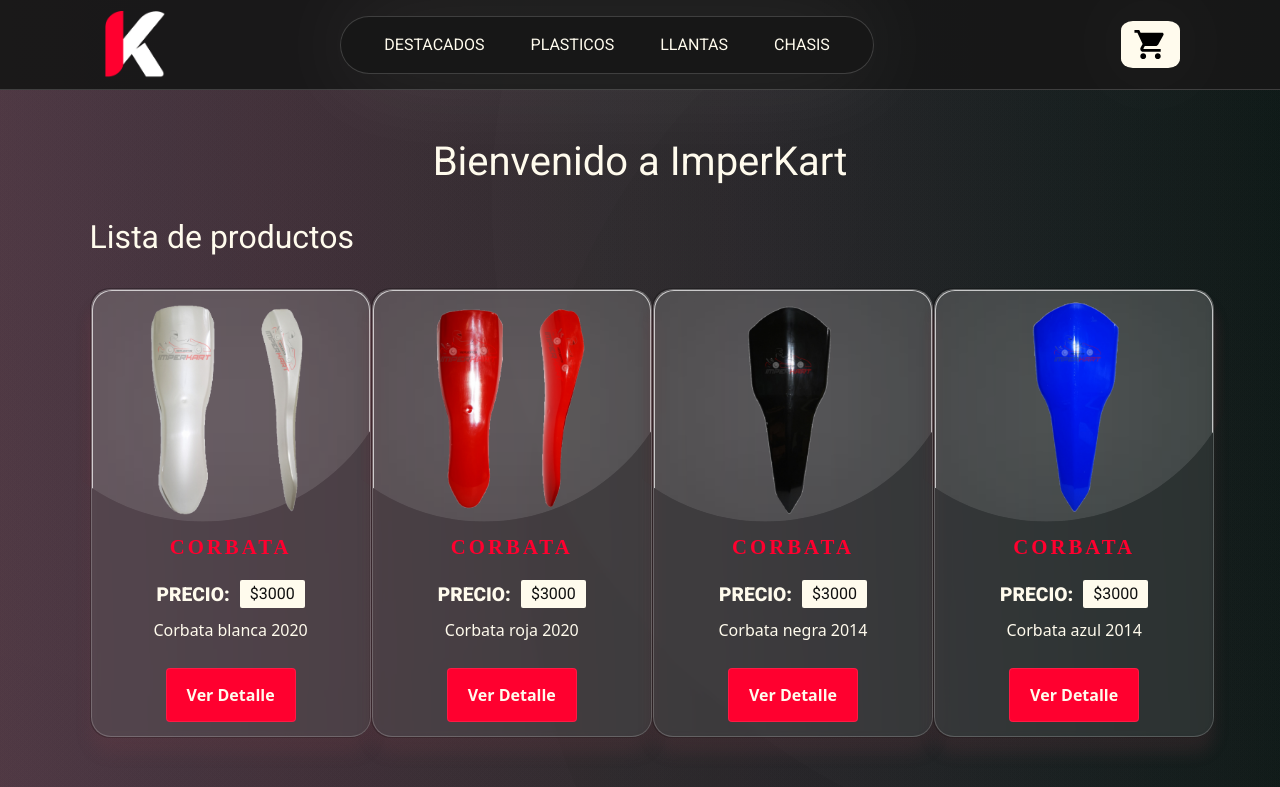
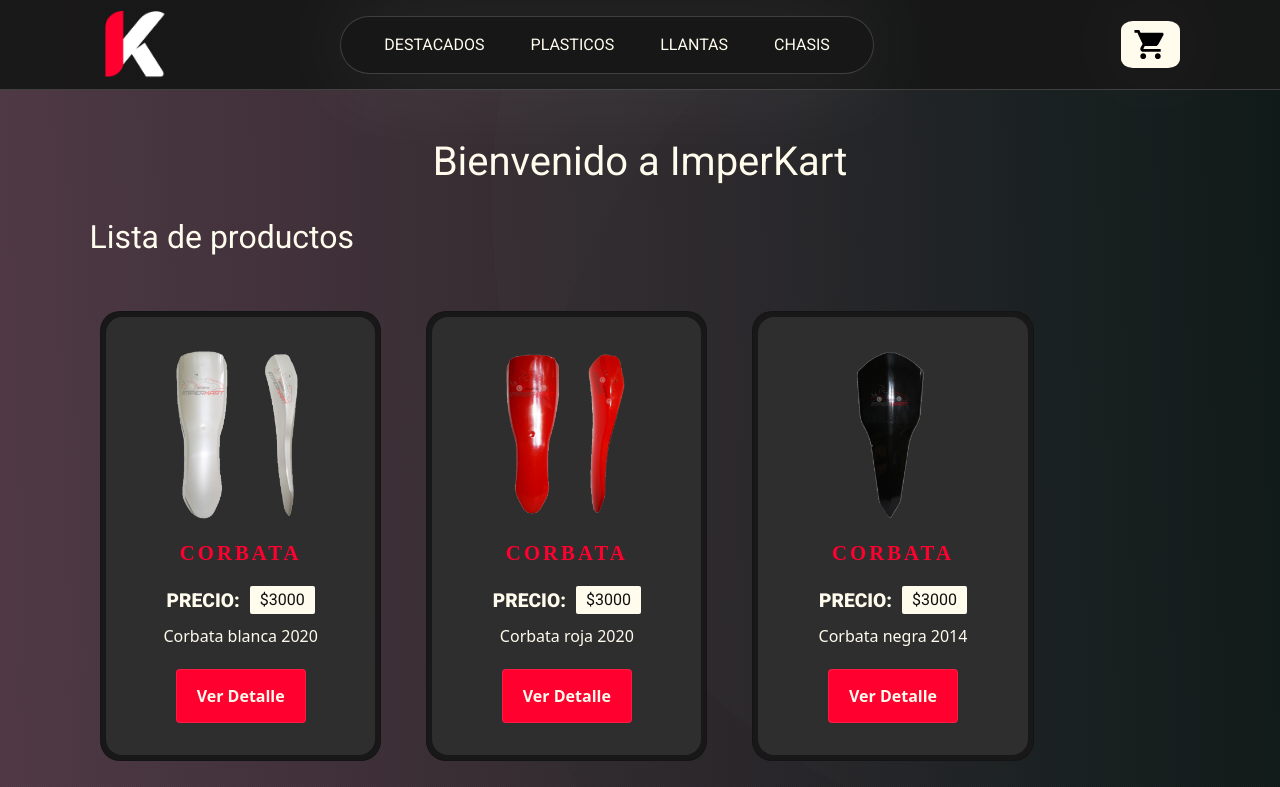
Before and after one commit to EzequielInsua/ImperKart-React, a React (Create React App) app: page / in a window 1280 px wide. Shown: the top 787 px of the page. Built offline with nearby package versions, Linux system fonts and the light colour scheme; a web font is replaced by a local one.

Commit message:
Desafío: Cart View

```diff
--- a/src/components/CardWidget/CardWidget.scss
+++ b/src/components/CardWidget/CardWidget.scss
@@ -1,4 +1,8 @@
 @import '../../sass/_variables.scss';
+
+.emptyCart{
+    text-align: center;
+}
 
 #card{
     background-color: transparent;
--- a/src/components/Cart/Cart.js
+++ b/src/components/Cart/Cart.js
@@ -13,8 +13,9 @@ const Cart = () => {
 
     if (cart.length === 0) {
         return (
-            <div className="cart">
+            <div className="emptyCart">
                 <h1>Carrito Vacio</h1>
+                <Link to={'/'} name="buy" className ='buy'>¡Es hora de llenarlo!</Link>
             </div>
         )
     }
--- a/src/components/Item/Item.js
+++ b/src/components/Item/Item.js
@@ -8,25 +8,17 @@ const Item = ({product}) => {
     const {image, name, abstract, price, id}= product
 
     return (
-        <div class="col">
         <div class="card">
             <div class="card2">
-                    <div  class="carousel carousel-dark slide" data-bs-ride="carousel">
-                        <div class="carousel-inner">
-                            <div class="carousel-item active">
-                                <img src={productsImage(`./${image}`)} className="d-block w-100" alt={name}/>
+                <img src={productsImage(`./${image}`)} className="intemImg" alt={name}/>
                 <div class="cardDescription">
                     <h2>{name}</h2>
                     <div class="price">
                         <h3>Precio:</h3>
                         <span>${price}</span>
                     </div>
-                                    <p className="card-text">{abstract}</p>
-                                    <Link to={`/detalle/${id}`} key = {id} name="comprar" class="ver_mas">Ver Detalle</Link>
-                                </div>
-                            </div>
-                        </div>
-                    </div>
+                    <p className="cardText">{abstract}</p>
+                    <Link to={`/detalle/${id}`} key = {id} name="comprar" className="ver_mas">Ver Detalle</Link>
                 </div>
             </div>
         </div>
--- a/src/components/Item/Item.scss
+++ b/src/components/Item/Item.scss
@@ -2,65 +2,92 @@
 
 .card {
     border-radius: 20px;
-    transition: all .3s;
     min-width: 280px;
-    max-width: 350px;
+    max-width: 300px;
     height: 450px;
-    margin-bottom: 50px;
-    backdrop-filter: blur(0.2rem);
-    background-color: rgba(32, 32, 32, 0.099);
+    position: relative;
+    display: flex;
+    justify-content: center;
+    align-items: center;
+    overflow: hidden;
+    background-color: $bg;
+    margin: 2%;
+
 }
-.card:hover {
-    box-shadow: 0px 0px 40px 1px rgba(253, 0, 0, 0.616); }
-.card .card2 {
-    border-radius: 20px;
-    text-align: center;
-    min-width: 280px;
-    height: 450px;
-    backdrop-filter: blur(0.2rem);
-    background-color: rgba(255, 255, 255, 0.099);
-    border: 0.1rem solid rgba(255, 255, 255, 0.2);
-    box-shadow: 0 1rem 1rem rgba(120, 62, 72, 0.2); }
-    .card .card2 .carousel {
-    border-radius: 20px;
-    width: 100%;
-    height: 100%; }
-    .card .card2 .carousel::before {
-        border-radius: 20px;
+.card:hover::before{
     content: '';
     position: absolute;
-        top: 0%;
-        right: 0%;
-        backdrop-filter: blur(5rem);
-        background-color: rgba(255, 255, 255, 0.065);
-        border: 0.1rem solid rgba(255, 255, 255, 0.7);
-        box-shadow: 0 1rem 1rem rgba(120, 62, 72, 0.2);
-        width: 100%;
-        height: 100%;
-        clip-path: circle(200px at 40% 7%);
-        transition: 0.5s ease-in-out; }
-    .card .card2 .carousel:hover::before {
-        clip-path: circle(600px at 80% -20%); }
-    .card .card2:hover {
-    border-radius: 20px; }
-    .card .card2 .d-block {
+    width: 600px;
+    height: 600px;
+    background-image: conic-gradient(transparent,transparent,transparent, rgb(255, 0, 55));
+    animation: animate 4s linear infinite;
+}
+.card:hover::after{
+        content: '';
+        position: absolute;
+        width: 600px;
+        height: 600px;
+        background-image: conic-gradient(transparent,transparent,transparent, rgb(255, 0, 55));
+        animation: animate 4s linear infinite;
+        animation-delay: -2s;
+    }
+
+@keyframes animate {
+    0% {
+        transform: rotate(0deg);
+    }
+    100% {
+        transform: rotate(360deg);
+    }
+}
+
+.card2{
+    position: absolute;
+    inset: 5px;
+    border-radius: 16px;
+    backdrop-filter: blur(0.2rem);
+    background-color: rgba(48, 48, 48, 0.95);
+    z-index: 10;
+    display: flex;
+    flex-direction: column;
+    justify-content: center;
+    align-items: center;
+}
+.cardDescription {
+    display: flex;
+    flex-direction: column;
+    justify-content: center;
+    align-items: center;
+    padding: 2%;
+    color: #161616;
+}
+
+.ver_mas {
+    display: inline-block;
+    padding: 10px 20px;
+    background-color: #ff002f;
+    border-radius: 4px;
+    margin-top: 10px;
+    color: #fffbed;
+    text-decoration: none;
+    font-weight: 600;
+    line-height: 2rem;
+    font-size: 1rem;
+    border: 0.05rem solid rgba(255, 255, 255, 0.1);
+    color: $TextColor;
+    margin: .3rem;
+    &:hover {
+        background: $TextColor;
+        color: $mainColor;
+    }
+}
+.intemImg{
     object-fit: scale-down;
-        height: 15rem;
+    height: 12rem;
+    max-width: 300px;
 }
-    .card .card2 .carousel-item .cardDescription {
-    color: #161616; }
-    .card .card2 .carousel-item .cardDescription h2 {
-        font-weight: 600;
-        font-size: 1.3rem;
-        letter-spacing: 3px;
-        height: 30px;
-        text-transform: uppercase;
-        color: #ff002f;
-        margin: auto;
-        font-family: guitaluevo;
-        margin: 5px;
-        padding: 0; }
-    .card .card2 .carousel-item .cardDescription .price {
+
+.price {
     display: flex;
     justify-content: center;
     align-items: center;
@@ -68,70 +95,35 @@
     text-transform: uppercase;
     font-family: roboto, sans-serif;
     color: #fffbed;
-    }
-        .card .card2 .carousel-item .cardDescription .price h3 {
+    h3 {
         font-weight: 800;
         font-size: 1.2rem;
-        margin: 5px; }
-        .card .card2 .carousel-item .cardDescription .price span {
+        margin: 5px;
+    }
+    span {
         font-size: 1rem;
         margin: 5px;
         color: #111;
         background-color: #fffbed;
         border-radius: 2px;
-        padding: 2px 10px; }
-    .card .card2 .carousel-item .cardDescription .color {
-        display: flex;
-        justify-content: center;
-        align-items: center;
+        padding: 2px 10px;
+    }
+}
+.cardDescription {
+    color: #161616;
+    h2 {
+        font-weight: 600;
+        font-size: 1.3rem;
+        letter-spacing: 3px;
+        height: 30px;
         text-transform: uppercase;
-        font-family: roboto;
-        padding: 5px; }
-        .card .card2 .carousel-item .cardDescription .color h3 {
-        font-weight: 800;
-        font-size: 1.2rem;
-        margin: 5px; }
-        .card .card2 .carousel-item .cardDescription .color span {
-        width: 20px;
-        height: 20px;
-        background: #fffbed;
-        border-radius: 50%;
-        margin: 0 5px;
-        cursor: pointer; }
-        .card .card2 .carousel-item .cardDescription .color .activo {
-        border: 0.3rem solid #eca500;
-        width: 30px;
-        height: 30px; }
-        .card .card2 .carousel-item .cardDescription .color .blanco {
-        background-color: white; }
-        .card .card2 .carousel-item .cardDescription .color .rojo {
-        background-color: red; }
-        .card .card2 .carousel-item .cardDescription .color .negro {
-        background-color: black; }
-        .card .card2 .carousel-item .cardDescription .color .azul {
-        background-color: blue; }
-        .card .card2 .carousel-item .cardDescription .color .amarillo {
-        background-color: yellow; }
-    .card .card2 .carousel-item .cardDescription a {
-        display: inline-block;
-        padding: 10px 20px;
-        background-color: #ff002f;
-        border-radius: 4px;
-        margin-top: 10px;
-        color: #fffbed;
-        text-decoration: none;
-        font-weight: 600; }
-        .card-text{
+        color: $mainColor;
+        margin: auto;
+        font-family: guitaluevo;
+        margin: 5px;
+        padding: 0;
+    }
+}
+.cardText{
     color: #fffbed;
 }
-    .card .card2 .carousel-item .ver_mas {
-    line-height: 2rem;
-    font-size: 1rem;
-    border: 0.05rem solid rgba(255, 255, 255, 0.1);
-    color: $mainColor;
-    margin: .3rem;
-    &:hover {
-        background: $TextColor;
-        color: $mainColor;
-    }
-}
--- a/src/components/ItemListContainer/ItemListContainer.js
+++ b/src/components/ItemListContainer/ItemListContainer.js
@@ -3,7 +3,6 @@ import React, { useEffect, useState } from 'react'
 import ItemList from '../ItemList/ItemList'
 import { getData } from '../../mocks/fakeProducts'
 import { useParams } from "react-router-dom";
-
 
 const ItemListContainer = ({greeting}) => {
     const [productList, setProductList] = useState([]);
```
Lines whose indentation alone changed are shown as unchanged.
